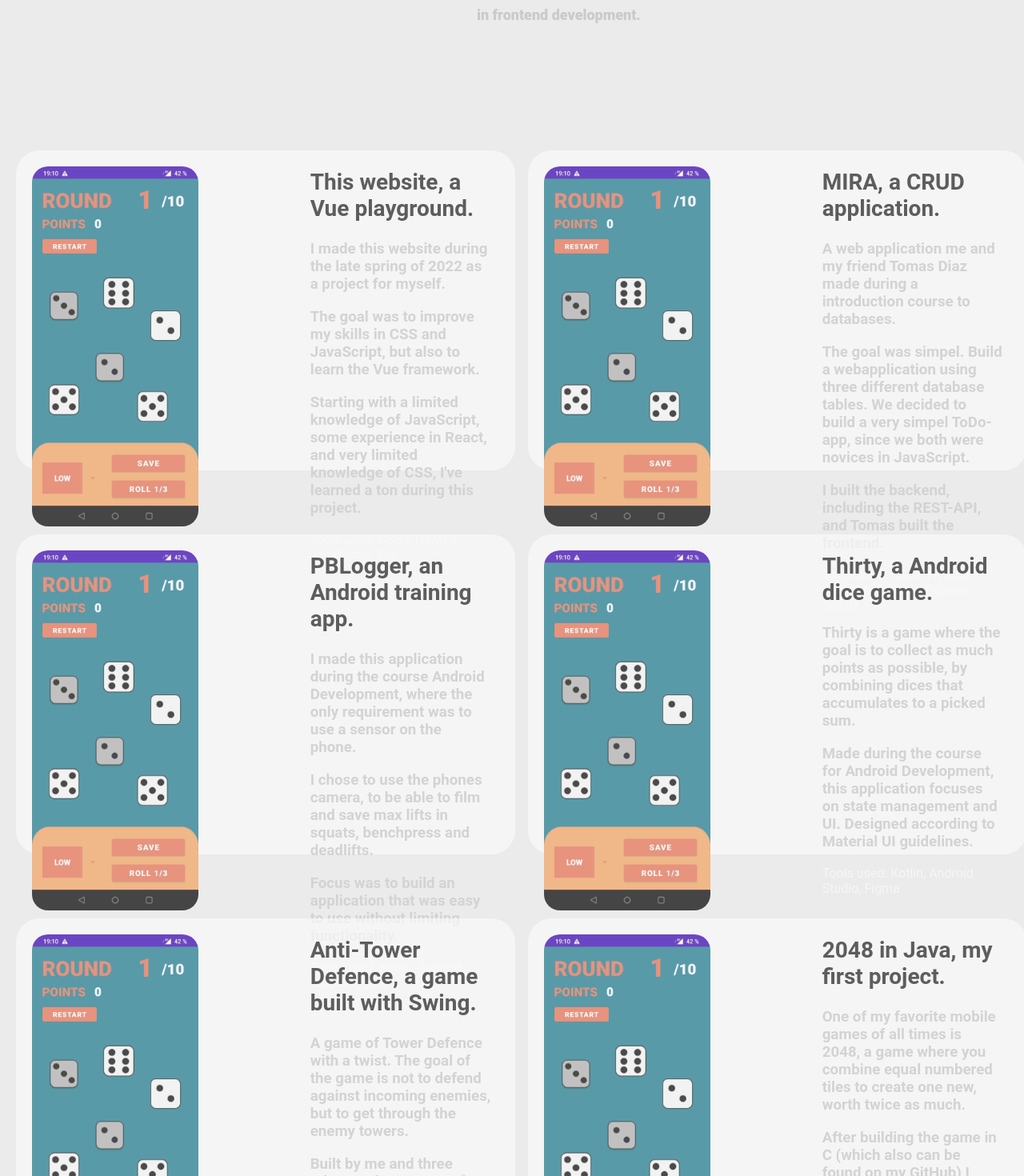
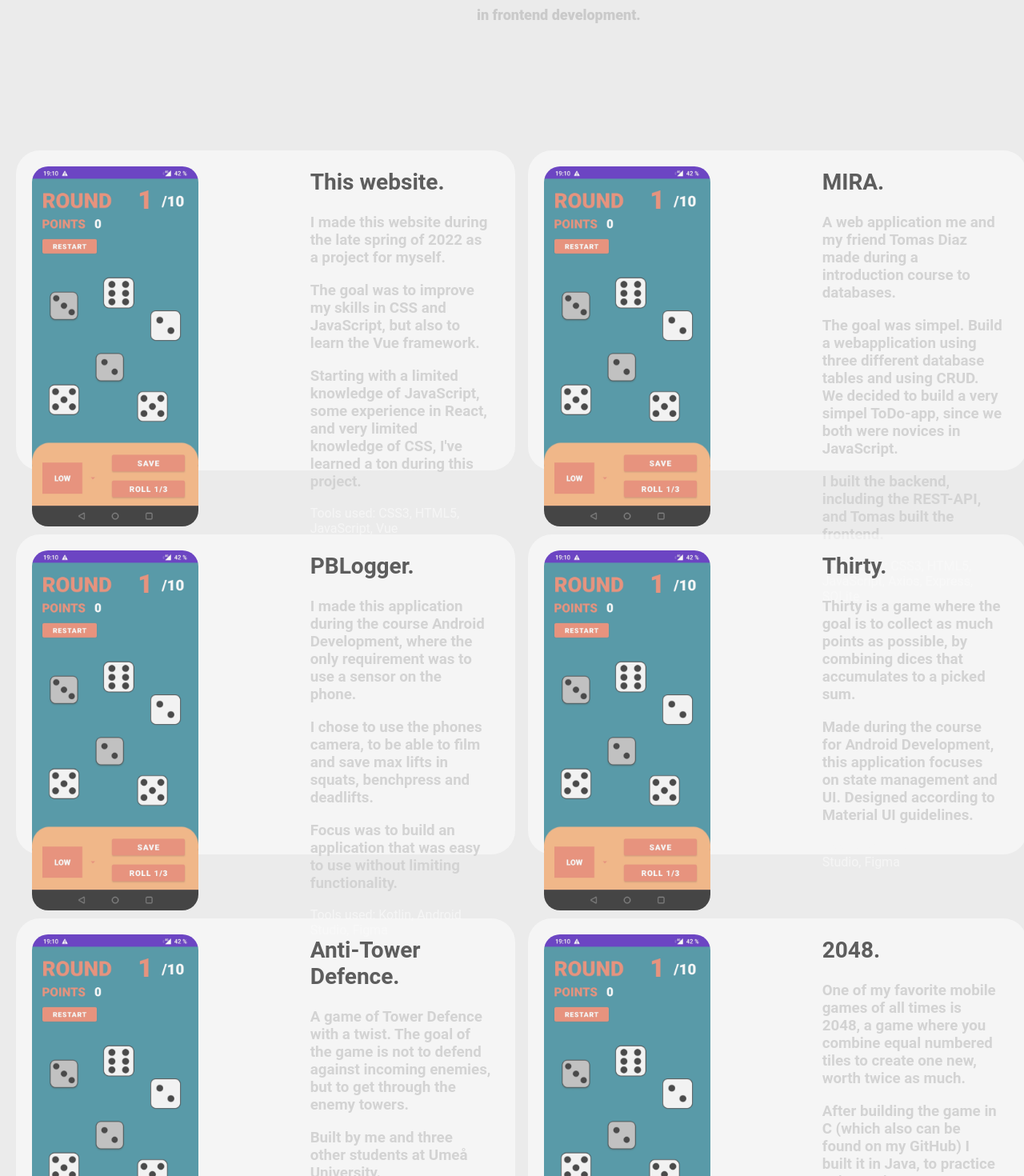
Before and after one commit to arvidbt/portfolio, a Vue app: page / in a window 1280 px wide. Shown: the part 1452-2922 px from the top of the page at 80% size. Built offline with nearby package versions, Linux system fonts and the light colour scheme; what vue-mobile-detection would draw is missing.

Commit message:
fixed styling?!

```diff
--- a/src/components/ProjectsPage.vue
+++ b/src/components/ProjectsPage.vue
@@ -4,7 +4,7 @@
         <div class="skills" @click="redirect('https://github.com/arvidbt/portfolio')">
             <img class="img-left" src="../assets/images/thirty.png"/>
             <div class="text-container">
-                <h1 class="h1-projects">This website, a Vue playground.</h1>
+                <h1 class="h1-projects">This website.</h1>
                 <h3 class="h3-projects">I made this website during the late spring of 2022 as a project for myself.</h3>
                 <h3 class="h3-projects">The goal was to improve my skills in CSS and JavaScript, but also to learn the Vue framework.</h3>
                 <h3 class="h3-projects">Starting with a limited knowledge of JavaScript, some experience in React, and <strong>very</strong> limited knowledge of CSS, I've learned a ton during this project. </h3>
@@ -15,9 +15,9 @@
         <div class="skills"  @click="redirect('https://github.com/arvidbt/MIRA')">
             <img class="img-left" src="../assets/images/thirty.png"/>
             <div class="text-container">
-                <h1 class="h1-projects">MIRA, a CRUD application.</h1>
+                <h1 class="h1-projects">MIRA.</h1>
                 <h3 class="h3-projects">A web application me and my friend Tomas Diaz made during a introduction course to databases.</h3>
-                <h3 class="h3-projects">The goal was simpel. Build a webapplication using three different database tables. We decided to build a very simpel ToDo-app, since we both were novices in JavaScript.</h3>
+                <h3 class="h3-projects">The goal was simpel. Build a webapplication using three different database tables and using CRUD. We decided to build a very simpel ToDo-app, since we both were novices in JavaScript.</h3>
                 <h3 class="h3-projects">I built the backend, including the REST-API, and Tomas built the frontend.</h3>
                 <p class="p-projects">Tools used: CSS3, HTML5, JavaScript, Axios, Express, SQLite</p>
             </div>
@@ -25,7 +25,7 @@
         <div class="skills" @click="redirect('https://github.com/arvidbt/PBLogger')">
             <img class="img-left" src="../assets/images/thirty.png"/>
             <div class="text-container">
-                <h1 class="h1-projects">PBLogger, an Android training app.</h1>
+                <h1 class="h1-projects">PBLogger.</h1>
                 <h3 class="h3-projects">I made this application during the course Android Development, where the only requirement was to use a sensor on the phone.</h3>
                 <h3 class="h3-projects">I chose to use the phones camera, to be able to film and save max lifts in squats, benchpress and deadlifts.</h3>
                 <h3 class="h3-projects">Focus was to build an application that was easy to use without limiting functionality.</h3>
@@ -35,7 +35,7 @@
         <div class="skills">
             <img class="img-left" src="../assets/images/thirty.png"/>
             <div class="text-container">
-                <h1 class="h1-projects">Thirty, a Android dice game.</h1>
+                <h1 class="h1-projects">Thirty.</h1>
                 <h3 class="h3-projects">Thirty is a game where the goal is to collect as much points as possible, by combining dices that accumulates to a picked sum.</h3>
                 <h3 class="h3-projects">Made during the course for Android Development, this application focuses on state management and UI. Designed according to Material UI guidelines.</h3>
                 <p class="p-projects">Tools used: Kotlin, Android Studio, Figma</p>
@@ -44,7 +44,7 @@
         <div class="skills">
             <img class="img-left" src="../assets/images/thirty.png"/>
             <div class="text-container">
-                <h1 class="h1-projects">Anti-Tower Defence, a game built with Swing.</h1>
+                <h1 class="h1-projects">Anti-Tower Defence.</h1>
                 <h3 class="h3-projects">A game of Tower Defence with a twist. The goal of the game is not to defend against incoming enemies, but to get through the enemy towers.</h3>
                 <h3 class="h3-projects">Built by me and three other students at Umeå University.</h3>
                 <p class="p-projects">Tools used: Java, Swing, XML</p>
@@ -54,7 +54,7 @@
          <div class="skills" @click="redirect('https://github.com/arvidbt/2048')">
             <img class="img-left" src="../assets/images/thirty.png"/>
             <div class="text-container">
-                <h1 class="h1-projects">2048 in Java, my first project.</h1>
+                <h1 class="h1-projects">2048.</h1>
                 <h3 class="h3-projects">One of my favorite mobile games of all times is 2048, a game where you combine equal numbered tiles to create one new, worth twice as much. </h3>
                 <h3 class="h3-projects">After building the game in C (which also can be found on my GitHub) I built it in Java, to practice using Swing.</h3>
                 <h3 class="h3-projects">Arguably, the game is not very pretty - both UI and codewise - but this was my first big solo project.</h3>
@@ -147,6 +147,7 @@ export default {
 .h2-projects {
     margin-left: 20px;
     font-family: 'Roboto', sans-serif;
+    margin-top: 0px;
 }
 
 .h3-projects {
```
